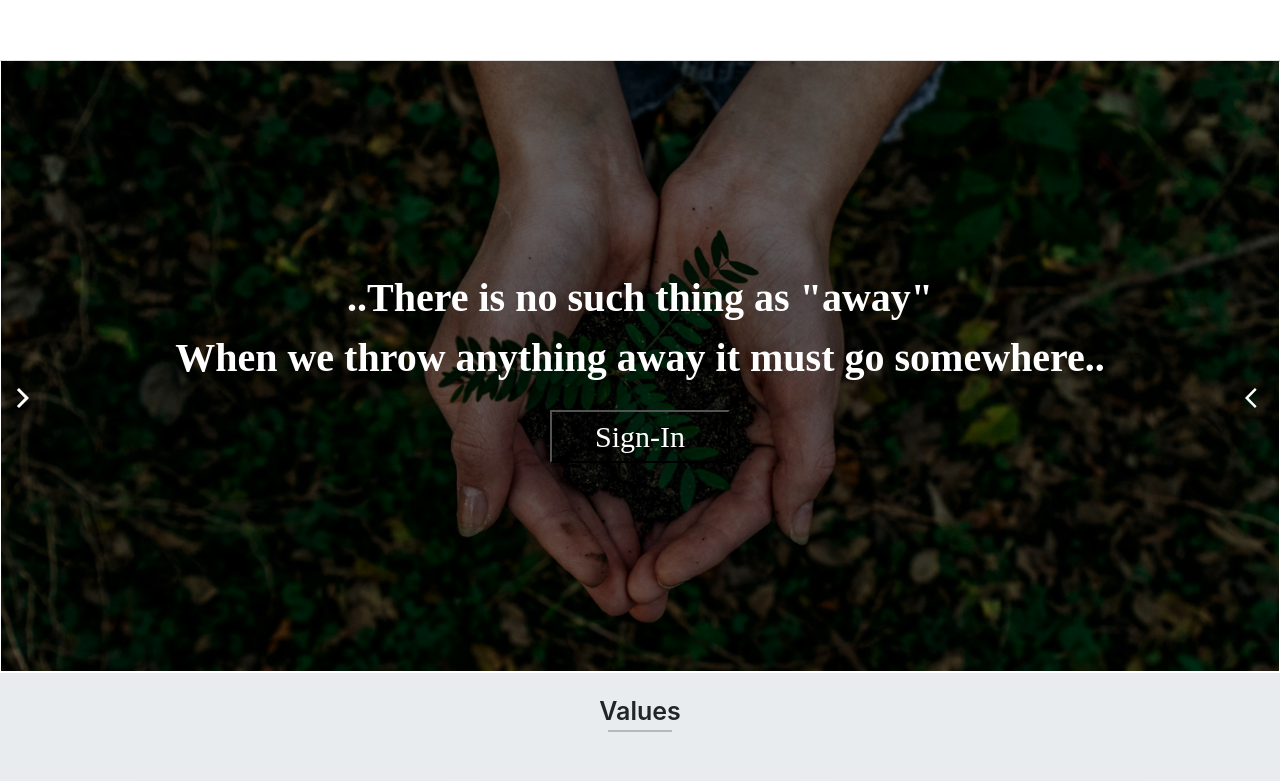
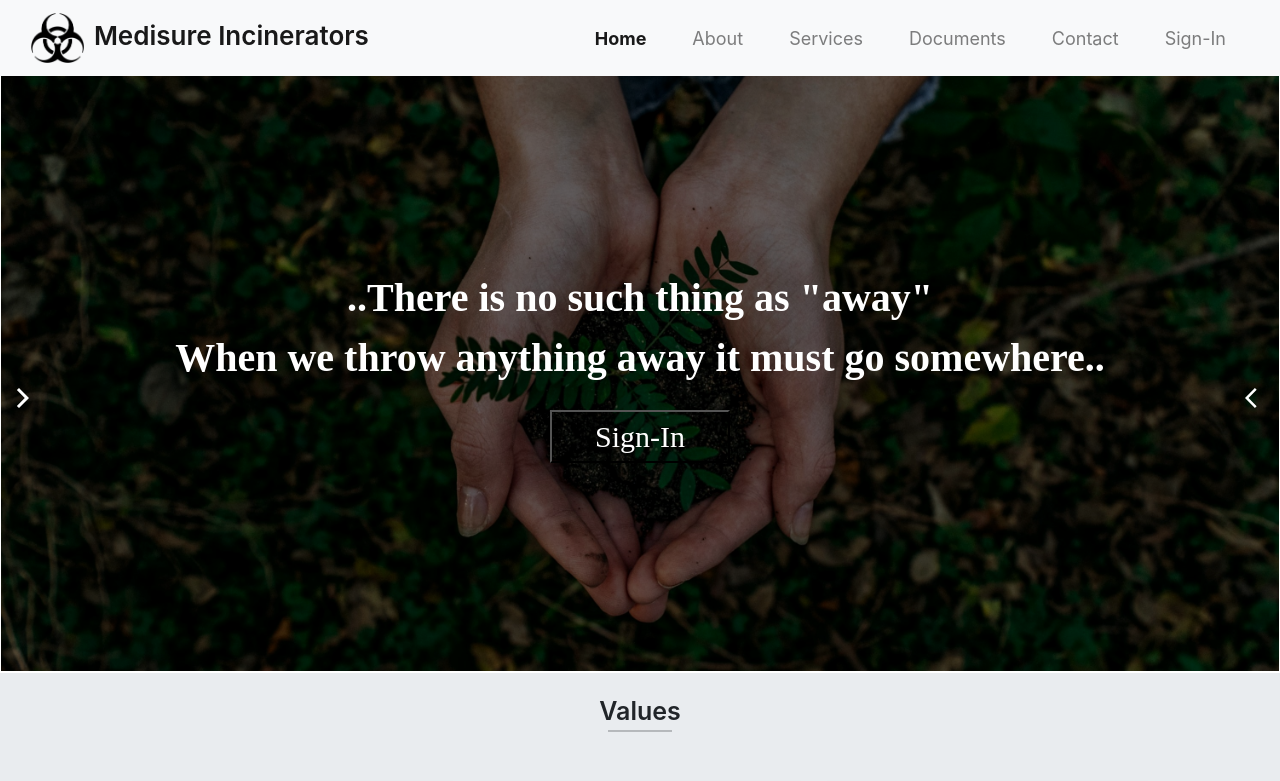
Before and after one commit to jatin-karla11/MedisureIncinerators, a React (Create React App) app: page / in a window 1280 px wide. Shown: the top 781 px of the page. Built offline with nearby package versions, Linux system fonts and the light colour scheme; no server answers; a web font is replaced by a local one.

Commit message:
mistakes

```diff
--- a/src/layouts/Header.js
+++ b/src/layouts/Header.js
@@ -25,7 +25,6 @@ function Header() {
   }
 
   return (
-    user &&
     <div className="header" id="headerid">
       <nav className="navbar navbar-expand-lg navbar-light bg-light">
         <div className="container-fluid">
@@ -45,6 +44,7 @@ function Header() {
 
               {
                 isAuth ?
+                user &&
                   <>
                     <li className="nav-item">
                       <NavLink className="nav-link" activeClassName="menu_active" to= { user.role === 'client' ? '/client' : user.role === 'pcb' ? '/pcb' : '/admin' }>Dashboard</NavLink>
```
